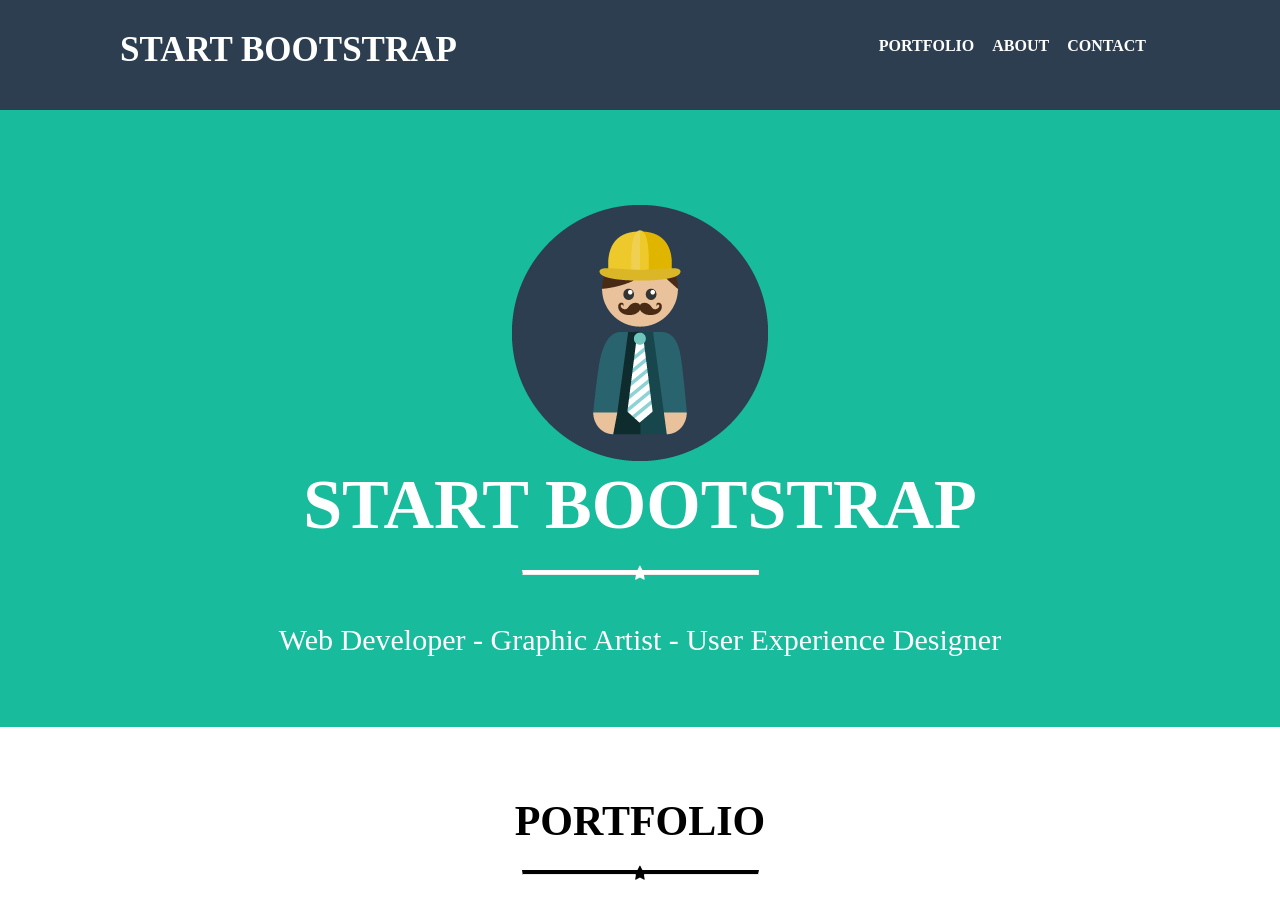
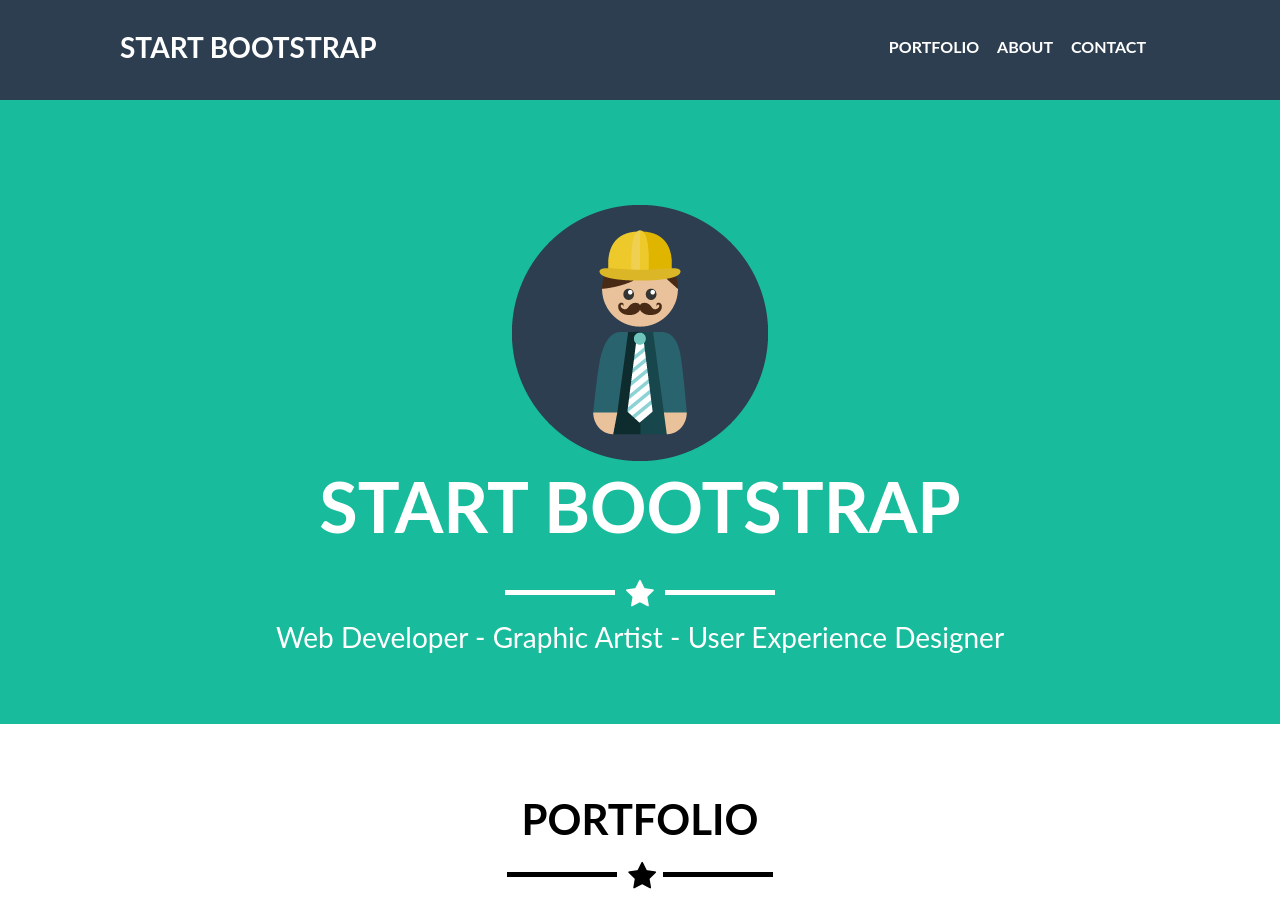
Before and after one commit to MarinaRH/FreelanceM, a plain HTML site: page index.html in a window 1280 px wide. Shown: the top 899 px of the page. Drawn offline with Linux system fonts and the light colour scheme.

Commit message:
Agregando los iconos

```diff
--- a/css/main.css
+++ b/css/main.css
@@ -1,4 +1,5 @@
 *{
+font-family:Lato,'Helvetica Neue',Helvetica,Arial,sans-serif;
  margin: 0;
 }
 .text-uppercase {
@@ -6,23 +7,67 @@
 }
 
 /*reutilizable*/
-hr {
- max-width: 235px;
- border-top: solid 4px;
- text-align: center;
- margin: 25px auto 30px;
+div.line {
+  padding: 14px;
 }
+/************Para la linea y estrellas blancas*/
+.line::after{
+ width: 110px;
+ height: 5px;
+ content:'';
+ display: inline-block;
+ background: white;
+}
+
+icon.fa-star{
+font-size: 30px;
+position: relative;
+padding: 7px;
+top: 10px;
+background: #18bc9c;
+}
+
+.line::before{
+ width: 110px;
+ height: 5px;
+ content:'';
+ display: inline-block;
+ background:white;
+}
+
+/************Para la linea y estrellas blancas*/
+.line-black::after{
+ width: 110px;
+ height: 5px;
+ content:'';
+ display: inline-block;
+ background: black;
+}
+
+icon.black {
+font-size: 30px;
+position: relative;
+padding: 7px;
+top: 10px;
+background:white;
+}
+
+.line-black::before{
+ width: 110px;
+ height: 5px;
+ content:'';
+ display: inline-block;
+ background:black;
+}
+
 /*reutilizable*/
-.icon {
- position: relative;
- bottom: 40px;
-}
+
 
 /*estilos para el encabezado*/
 header {
  position: fixed;
  width: 100%;
- height: 110px;
+ height: 100px;
  z-index: 9999;
  background: #2c3e50;
 
@@ -43,7 +88,7 @@ div.box-rigth {
 }
 
 div.box-lefth{
- font-size: 35px;
+ font-size: 28px;
  color: white;
  float: left;
 }
@@ -74,7 +119,7 @@ div.box-lefth{
 }
 
 .sub-text {
- font-size: 30px;
+ font-size: 28px;
 }
 
 /*******************************************************************/
@@ -227,3 +272,12 @@ a.leter {
 a.leter:hover {
  text-decoration:underline;
 }
+
+i.icon{
+  font-size: 21px;
+  border-radius: 50px;
+  padding: 7px;
+  border: 1px solid white;
+  height: 25px;
+  width: 25px;
+}
--- a/index.html
+++ b/index.html
@@ -24,15 +24,16 @@
       <img src="assets/images/profile.png" alt="profile">
     </figure>
     <span class="text-start text-uppercase">start bootstrap</span>
-    <hr>
-    <icon class="icon fa fa-star" aria-hidden="true"></icon><br>
+    <div class="line">
+    <icon class="fa fa-star" aria-hidden="true"></icon>
+    </div>
     <span class="sub-text">Web Developer - Graphic Artist - User Experience Designer</span>
   </section>
 
   <section id="port">
     <span class="tit text-uppercase">portfolio</span>
-    <hr>
-    <icon class="icon fa fa-star" aria-hidden="true"></icon>
+    <div class="line-black">
+    <icon class="fa fa-star black" aria-hidden="true"></icon></div>
       <figure class="portafolio">
         <a href="#"><img class="imagen" src="assets/images/portfolio/cabin.png" alt=""></a>
         <a href="#"><img src="assets/images/portfolio/cake.png" alt=""></a>
@@ -44,8 +45,8 @@
   </section>
   <section id="about">
     <span class="tit text-uppercase">about</span>
-    <hr>
-    <icon class="icon fa fa-star" aria-hidden="true"></icon>
+    <div class="line">
+    <icon class="fa fa-star" aria-hidden="true"></icon></div>
     <div class="parrafos">
       <span>
         Freelancer is a free bootstrap theme created by Start Bootstrap. The download includes the complete source files including HTML, CSS, and JavaScript as well as optional LESS stylesheets for easy customization.
@@ -61,8 +62,9 @@
     </section>
     <section id="contac">
       <span class="tit text-uppercase">contact me</span>
-      <hr>
-      <icon class="icon fa fa-star" aria-hidden="true"></icon>
+      <div class="line-black">
+      <icon class="fa fa-star black" aria-hidden="true"></icon>
+      </div>
       <form action="">
         <input type="text" placeholder="Name">
         <input type="text" placeholder="Email Address">
@@ -82,11 +84,11 @@
         <br>
         <div class="foot">
           <p class="box-footer text-uppercase">around the web</p>
-          <i class="fa fa-download"></i>
-          <i class="fa fa-download"></i>
-          <i class="fa fa-download"></i>
-          <i class="fa fa-download"></i>
-          <i class="fa fa-download"></i>
+          <i class="icon fa fa-facebook" aria-hidden="true"></i>
+          <i class="icon fa fa-google-plus" aria-hidden="true"></i>
+          <i class="icon fa fa-twitter" aria-hidden="true"></i>
+          <i class="icon fa fa-linkedin" aria-hidden="true"></i>
+          <i class="icon fa fa-dribbble" aria-hidden="true"></i>
         </div>
         <br>
         <div class="foot">
```
